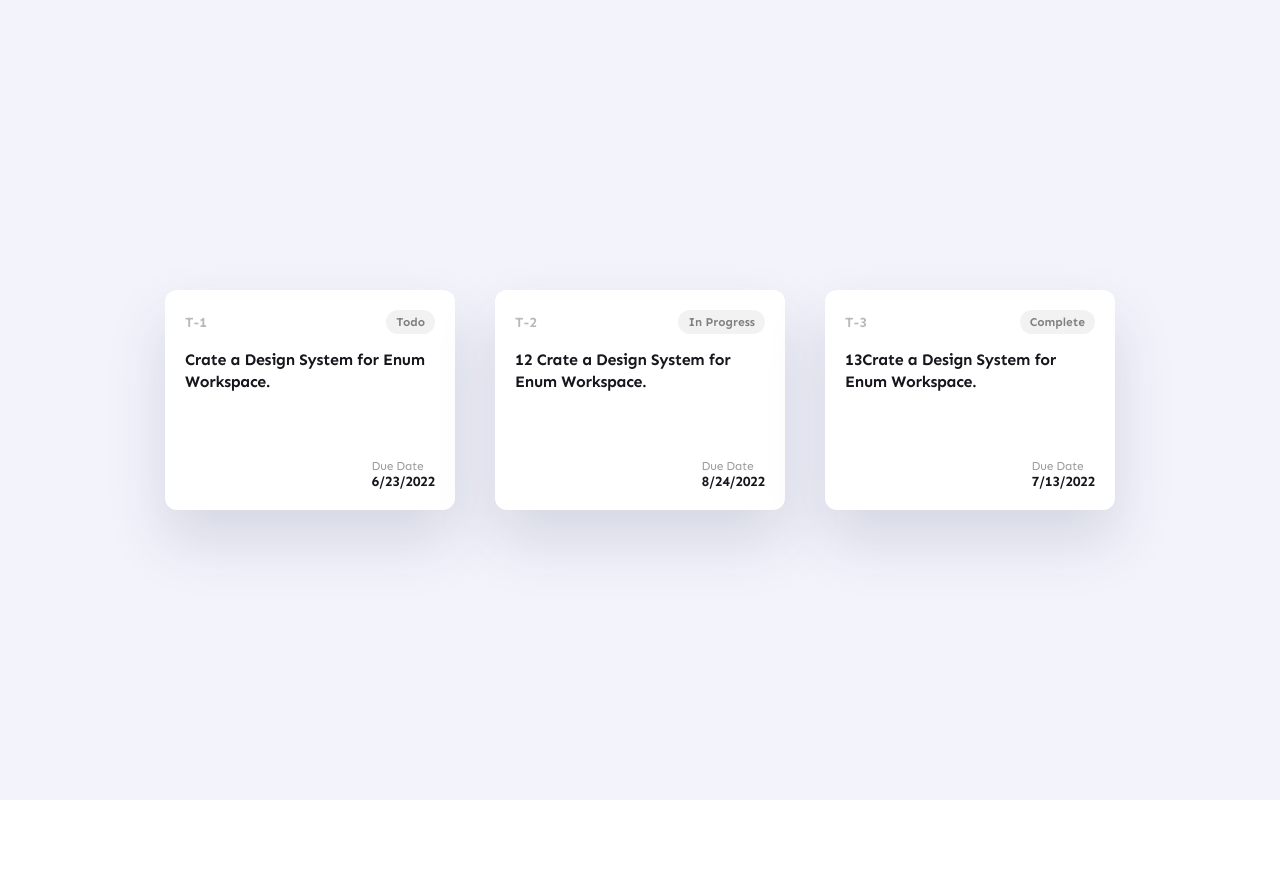
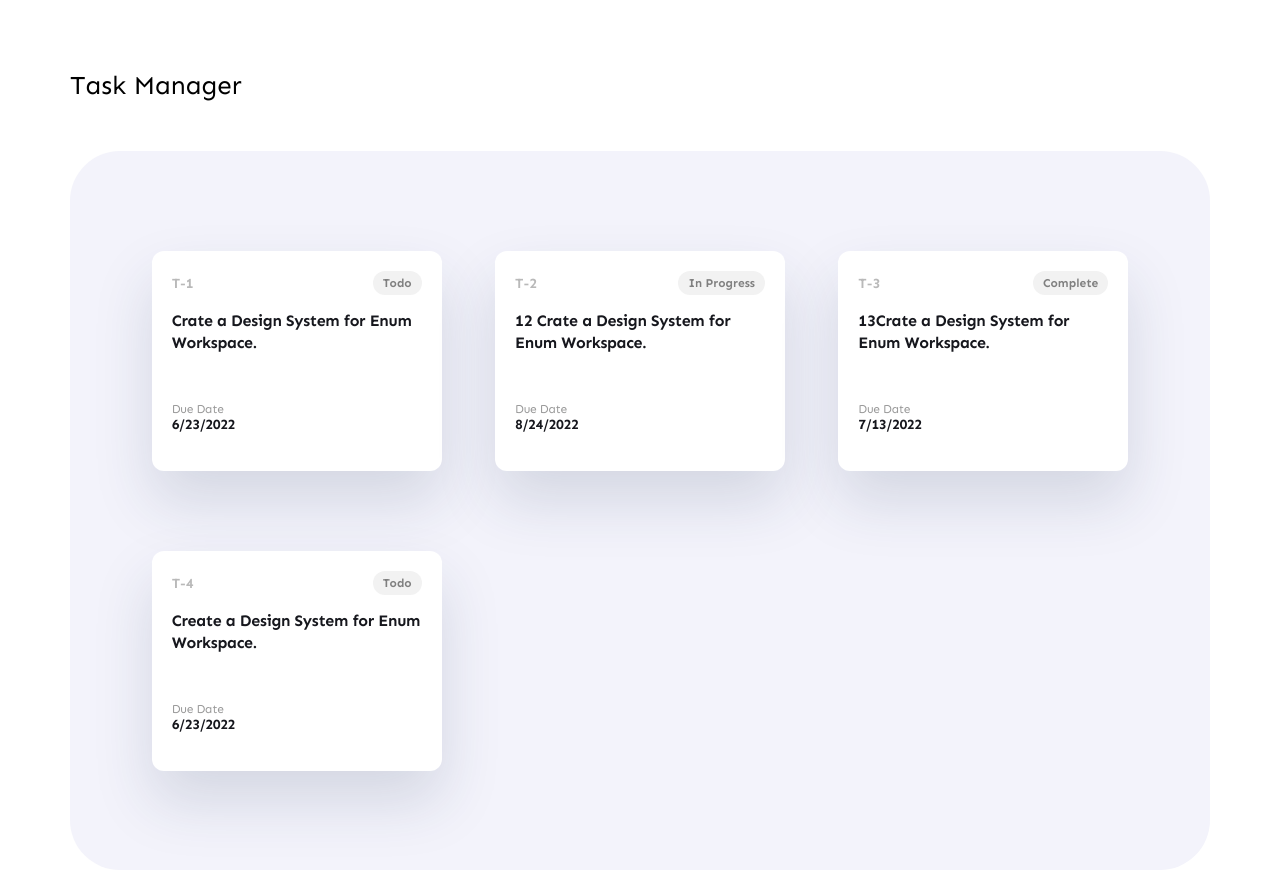
Before and after one commit to Mirceamin/Task-Manager, a React (Create React App) app: page / in a window 1280 px wide. Shown: the top 896 px of the page. Before the commit the page ends 800 px from the top, so only its background shows below. Built offline with nearby package versions, Linux system fonts and the light colour scheme.

Commit message:
Added TaskViwer

```diff
--- a/src/App.css
+++ b/src/App.css
@@ -1,7 +1,20 @@
-.appcontainer {
-  background-color: #f3f3fb;
+.app-container {
   min-height: 100vh;
   display: flex;
-  justify-content: center;
-  align-items: center;
+  padding: 70px;
+  max-height: 100vh;
 }
+
+.app-content {
+  flex: 1;
+  display: grid;
+  grid-template-rows: max-content auto;
+}
+
+.app-content h3 {
+  font-style: normal;
+  font-weight: 400;
+  font-size: 26px;
+  line-height: 31px;
+  margin: 0 0 50px;
+}
--- a/src/App.js
+++ b/src/App.js
@@ -1,6 +1,5 @@
 import "./App.css";
-import TaskCard from "./components/task-card/TaskCard"
-
+import TaskViewer from "./components/task-viewer/TaskViewer"
 
 function App() {
   const id = "T-2"
@@ -27,29 +26,20 @@
       status : "Complete",
       dueDate: new Date(2022, 6, 13)
     },
-
+    {
+      id: "T-4",
+      name: "Create a Design System for Enum Workspace.",
+      status: "Todo",
+      dueDate: new Date(2022, 5, 23),
+    },
   ]
 
   return (
-    <div className = "appcontainer">
-      <TaskCard
-        id = {data[0].id}
-        status = {data[0].status}
-        name = {data[0].name}
-        dueDate = {data[0].dueDate}
-      />
-      <TaskCard
-        id = {data[1].id}
-        status = {data[1].status}
-        name = {data[1].name}
-        dueDate = {data[1].dueDate}
-      />
-      <TaskCard
-        id = {data[2].id}
-        status = {data[2].status}
-        name = {data[2].name}
-        dueDate = {data[2].dueDate}
-      />
+    <div className = "app-container">
+      <div className="app-content">
+        <h3>Task Manager</h3>
+        <TaskViewer taskList = {data} />
+      </div>
     </div>
   );
 }
--- /dev/null
+++ b/src/components/badge/Badge.css
@@ -0,0 +1,12 @@
+.badge {
+    background-color: #f2f2f2;
+    padding: 5px 10px;
+    border-radius: 12px;
+}
+
+.badge p {
+    color: #808080;
+    font-weight: 700;
+    font-size: 12px;
+    line-height: 14px;
+}
--- /dev/null
+++ b/src/components/badge/Badge.js
@@ -0,0 +1,11 @@
+import "./Badge.css";
+
+function Badge(props) {
+    return (
+        <div className = "badge">
+            <p>{props.status}</p>
+        </div>
+    )
+}
+
+export default Badge
--- /dev/null
+++ b/src/components/date-container/DateContainer.css
@@ -0,0 +1,7 @@
+.due-date p:first-child {
+    font-weight: 400;
+    font-size: 12px;
+    line-height: 14px;
+    letter-spacing: -0.02em;
+    color: #999999;
+  }
--- /dev/null
+++ b/src/components/date-container/DateContainer.js
@@ -0,0 +1,12 @@
+import "./DateContainer.css";
+
+function DateContainer (props) {
+    return (
+        <div className="due-date">
+            <p>Due Date</p>
+            <p>{props.date.toLocaleDateString()}</p>
+        </div>
+    );
+}
+
+export default DateContainer
--- a/src/components/task-card/TaskCard.css
+++ b/src/components/task-card/TaskCard.css
@@ -50,14 +50,6 @@
     align-items: center;
   }
 
-  .due-date p:first-child {
-    font-weight: 400;
-    font-size: 12px;
-    line-height: 14px;
-    letter-spacing: -0.02em;
-    color: #999999;
-  }
-
   .due-date p:last-child {
     font-weight: 700;
     font-size: 14px;
@@ -65,16 +57,3 @@
     letter-spacing: -0.03em;
     color: #16171d;
   }
-
-  .badge {
-    background-color: #f2f2f2;
-    padding: 5px 10px;
-    border-radius: 12px;
-  }
-
-  .badge p {
-    color: #808080;
-    font-weight: 700;
-    font-size: 12px;
-    line-height: 14px;
-  }
--- a/src/components/task-card/TaskCard.js
+++ b/src/components/task-card/TaskCard.js
@@ -1,24 +1,20 @@
 import "./TaskCard.css";
+import Badge from "../badge/Badge";
+import DateContainer from "../date-container/DateContainer"
 
 function TaskCard(props) {
     return (
         <div className = "card-wrapper">
             <div className = "card-header">
                 <p className="task-id">{props.id}</p>
-            <div className = "badge">
-                <p>{props.status}</p>
-            </div>
+                <Badge status = {props.status} />
             </div>
             <div className="card-content">
                 <p>{props.name}</p>
-
             </div>
             <div className="card-footer">
-            <div className="due-date">
-                <p>Due Date</p>
-                <p>{props.dueDate.toLocaleDateString()}</p>
             </div>
-        </div>
+            <DateContainer date= {props.dueDate}/>
         </div>
     );
 }
--- /dev/null
+++ b/src/components/task-viewer/TaskViewer.css
@@ -0,0 +1,14 @@
+.task-viewer-container {
+    background-color: #f3f3fb;
+    border-radius: 50px;
+    padding: 80px;
+    overflow-y: scroll;
+  }
+
+  .task-list-container {
+    display: grid;
+    grid-template-columns: repeat(auto-fill, minmax(250px, 1fr));
+    grid-auto-rows: minmax(min-content, max-content);
+    justify-items: center;
+    gap: 40px 50px;
+  }
--- /dev/null
+++ b/src/components/task-viewer/TaskViewer.js
@@ -0,0 +1,37 @@
+import "./TaskViewer.css";
+import TaskCard from "../task-card/TaskCard";
+
+function TaskViewer(props) {
+    return (
+        <div className="task-viewer-container">
+            <div className="task-list-container">
+                <TaskCard
+                    id = {props.taskList[0].id}
+                    status = {props.taskList[0].status}
+                    name = {props.taskList[0].name}
+                    dueDate = {props.taskList[0].dueDate}
+                />
+                <TaskCard
+                    id = {props.taskList[1].id}
+                    status = {props.taskList[1].status}
+                    name = {props.taskList[1].name}
+                    dueDate = {props.taskList[1].dueDate}
+                />
+                <TaskCard
+                    id = {props.taskList[2].id}
+                    status = {props.taskList[2].status}
+                    name = {props.taskList[2].name}
+                    dueDate = {props.taskList[2].dueDate}
+                />
+                <TaskCard
+                    id={props.taskList[3].id}
+                    status={props.taskList[3].status}
+                    name={props.taskList[3].name}
+                    dueDate={props.taskList[3].dueDate}
+                />
+            </div>
+        </div>
+    )
+}
+
+export default TaskViewer;
```
Lines whose indentation alone changed are shown as unchanged.
